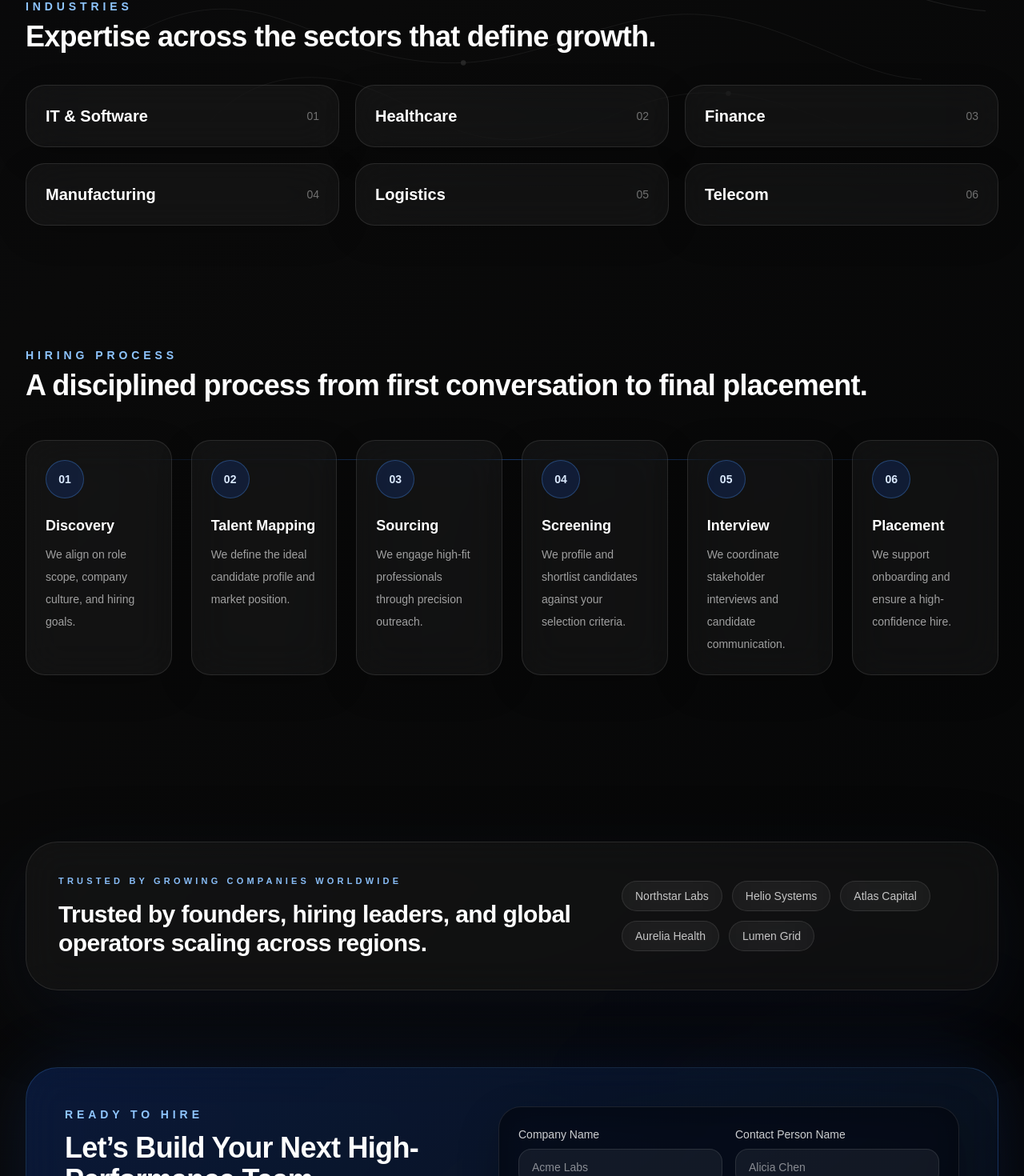
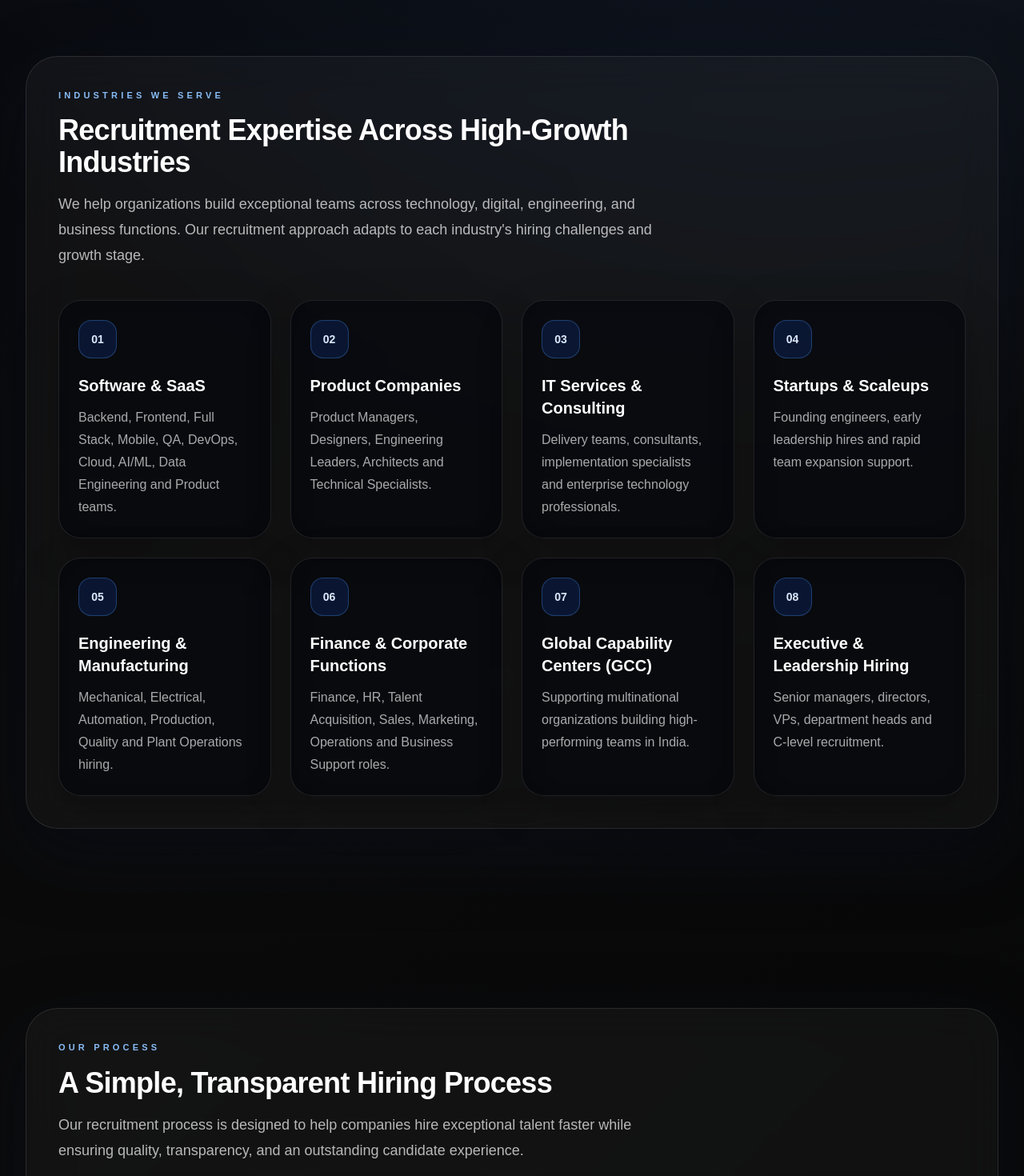
Before and after one commit to Thehiringrebeles/the-hiring-rebels, a Next.js app: page / in a window 1280 px wide. Shown: the part 2340-3810 px from the top of the page at 80% size. Built offline with nearby package versions, Linux system fonts and the light colour scheme.

Commit message:
Enhance homepage with premium recruitment content and lead generation

```diff
--- a/components/CTA.tsx
+++ b/components/CTA.tsx
@@ -1,24 +1,72 @@
-const trustedBrands = ['Northstar Labs', 'Helio Systems', 'Atlas Capital', 'Aurelia Health', 'Lumen Grid'];
+const whyChooseFeatures = [
+  {
+    title: 'IT & Technology Hiring',
+    description:
+      'Specialized hiring for software, product, engineering, cloud, AI, cybersecurity, QA, DevOps, and technical leadership roles.',
+    icon: '↗',
+  },
+  {
+    title: 'Global Talent Acquisition',
+    description:
+      'Supporting hiring across India and international markets with a streamlined recruitment process.',
+    icon: '◌',
+  },
+  {
+    title: 'AI-Powered Candidate Sourcing',
+    description:
+      'Leveraging AI tools, LinkedIn Talent Intelligence, Boolean search, and advanced sourcing strategies to identify top talent.',
+    icon: '✦',
+  },
+  {
+    title: 'Fast & Efficient Hiring',
+    description:
+      'Optimized recruitment workflows designed to reduce hiring time while maintaining exceptional candidate quality.',
+    icon: '⚡',
+  },
+  {
+    title: 'Personalized Recruitment Partnership',
+    description:
+      'Every client receives dedicated support, transparent communication, and a hiring strategy tailored to their business.',
+    icon: '◎',
+  },
+  {
+    title: 'Quality-First Approach',
+    description:
+      'We believe successful hiring is about long-term fit, not just filling vacancies.',
+    icon: '✓',
+  },
+];
 
 export function CTA() {
   return (
     <>
       <section className="mx-auto max-w-7xl px-6 py-20 lg:px-8 lg:py-24">
         <div className="rounded-[40px] border border-white/10 bg-white/[0.04] p-8 shadow-[0_30px_90px_rgba(15,23,42,0.35)] backdrop-blur-xl lg:p-10" data-animate>
-          <div className="flex flex-col gap-8 lg:flex-row lg:items-center lg:justify-between">
-            <div className="max-w-2xl">
-              <p className="text-[11px] font-semibold uppercase tracking-[0.38em] text-blue-300/95">Trusted by Growing Companies Worldwide</p>
-              <h2 className="mt-4 text-2xl font-semibold tracking-[-0.02em] text-white sm:text-3xl">
-                Trusted by founders, hiring leaders, and global operators scaling across regions.
-              </h2>
-            </div>
-            <div className="flex flex-wrap gap-3">
-              {trustedBrands.map((brand) => (
-                <div key={brand} className="rounded-full border border-white/10 bg-white/[0.04] px-4 py-2 text-sm font-medium text-white/75 backdrop-blur-xl">
-                  {brand}
+          <div className="max-w-3xl">
+            <p className="text-[11px] font-semibold uppercase tracking-[0.38em] text-blue-300/95">WHY CHOOSE HIRING REBELS</p>
+            <h2 className="mt-4 text-3xl font-semibold tracking-[-0.02em] text-white sm:text-4xl">
+              Recruitment Built for Speed, Quality & Growth
+            </h2>
+            <p className="mt-4 text-lg leading-8 text-white/70">
+              Hiring Rebels partners with startups, technology companies, and growing businesses to deliver exceptional talent through strategic recruitment, AI-powered sourcing, and a highly personalized hiring experience. We focus on quality over quantity, helping companies hire the right people faster.
+            </p>
+          </div>
+
+          <div className="mt-10 grid gap-6 md:grid-cols-2 xl:grid-cols-3">
+            {whyChooseFeatures.map((feature, index) => (
+              <div
+                key={feature.title}
+                className="group rounded-[28px] border border-white/10 bg-white/[0.04] p-6 backdrop-blur-xl shadow-[0_18px_55px_rgba(0,0,0,0.22)] transition duration-300 hover:-translate-y-2 hover:border-blue-400/35 hover:bg-white/[0.08]"
+                data-animate
+                style={{ transitionDelay: `${index * 70}ms` }}
+              >
+                <div className="mb-5 inline-flex h-12 w-12 items-center justify-center rounded-2xl bg-gradient-to-br from-blue-600/25 to-blue-400/20 text-lg font-semibold text-blue-100 transition duration-300 group-hover:scale-105">
+                  {feature.icon}
                 </div>
-              ))}
-            </div>
+                <h3 className="text-xl font-semibold text-white">{feature.title}</h3>
+                <p className="mt-3 text-base leading-7 text-white/65">{feature.description}</p>
+              </div>
+            ))}
           </div>
         </div>
       </section>
--- a/components/Industries.tsx
+++ b/components/Industries.tsx
@@ -1,36 +1,84 @@
 const industries = [
-  'IT & Software',
-  'Healthcare',
-  'Finance',
-  'Manufacturing',
-  'Logistics',
-  'Telecom',
+  {
+    title: 'Software & SaaS',
+    description:
+      'Backend, Frontend, Full Stack, Mobile, QA, DevOps, Cloud, AI/ML, Data Engineering and Product teams.',
+    icon: '01',
+  },
+  {
+    title: 'Product Companies',
+    description:
+      'Product Managers, Designers, Engineering Leaders, Architects and Technical Specialists.',
+    icon: '02',
+  },
+  {
+    title: 'IT Services & Consulting',
+    description:
+      'Delivery teams, consultants, implementation specialists and enterprise technology professionals.',
+    icon: '03',
+  },
+  {
+    title: 'Startups & Scaleups',
+    description:
+      'Founding engineers, early leadership hires and rapid team expansion support.',
+    icon: '04',
+  },
+  {
+    title: 'Engineering & Manufacturing',
+    description:
+      'Mechanical, Electrical, Automation, Production, Quality and Plant Operations hiring.',
+    icon: '05',
+  },
+  {
+    title: 'Finance & Corporate Functions',
+    description:
+      'Finance, HR, Talent Acquisition, Sales, Marketing, Operations and Business Support roles.',
+    icon: '06',
+  },
+  {
+    title: 'Global Capability Centers (GCC)',
+    description:
+      'Supporting multinational organizations building high-performing teams in India.',
+    icon: '07',
+  },
+  {
+    title: 'Executive & Leadership Hiring',
+    description:
+      'Senior managers, directors, VPs, department heads and C-level recruitment.',
+    icon: '08',
+  },
 ];
 
 export function Industries() {
   return (
-    <section id="industries" className="mx-auto max-w-7xl px-6 py-6 lg:px-8 lg:py-10">
-      <div className="mb-10" data-animate>
-        <p className="text-sm font-semibold uppercase tracking-[0.35em] text-blue-300">Industries</p>
-        <h2 className="mt-2 text-3xl font-semibold tracking-[-0.02em] text-white sm:text-4xl">
-          Expertise across the sectors that define growth.
+    <section id="industries" className="mx-auto max-w-7xl px-6 py-24 lg:px-8 lg:py-28">
+      <div className="rounded-[40px] border border-white/10 bg-white/[0.04] p-8 shadow-[0_30px_90px_rgba(15,23,42,0.35)] backdrop-blur-xl lg:p-10" data-animate>
+        <div className="max-w-3xl">
+          <p className="text-[11px] font-semibold uppercase tracking-[0.38em] text-blue-300/95">INDUSTRIES WE SERVE</p>
+          <h2 className="mt-4 text-3xl font-semibold tracking-[-0.02em] text-white sm:text-4xl">
+            Recruitment Expertise Across High-Growth Industries
           </h2>
+          <p className="mt-4 text-lg leading-8 text-white/70">
+            We help organizations build exceptional teams across technology, digital, engineering, and business functions. Our recruitment approach adapts to each industry&apos;s hiring challenges and growth stage.
+          </p>
         </div>
 
-      <div className="grid gap-5 sm:grid-cols-2 xl:grid-cols-3">
+        <div className="mt-10 grid gap-6 md:grid-cols-2 xl:grid-cols-4">
           {industries.map((industry, index) => (
             <div
-            key={industry}
-            className="rounded-[24px] border border-white/10 bg-white/[0.04] p-6 backdrop-blur-xl shadow-[0_12px_40px_rgba(0,0,0,0.18)] transition duration-300 hover:-translate-y-1 hover:border-blue-400/30 hover:bg-white/[0.08]"
+              key={industry.title}
+              className="group rounded-[28px] border border-white/10 bg-[#03050a]/70 p-6 shadow-[0_18px_55px_rgba(0,0,0,0.22)] backdrop-blur-xl transition duration-300 hover:-translate-y-2 hover:border-blue-400/35"
               data-animate
               style={{ transitionDelay: `${index * 70}ms` }}
             >
-            <div className="flex items-center justify-between">
-              <h3 className="text-xl font-semibold text-white">{industry}</h3>
-              <span className="text-sm text-white/40">0{index + 1}</span>
+              <div className="mb-5 inline-flex h-12 w-12 items-center justify-center rounded-2xl border border-blue-400/30 bg-blue-600/15 text-sm font-semibold text-blue-100">
+                {industry.icon}
               </div>
+              <h3 className="text-xl font-semibold text-white">{industry.title}</h3>
+              <p className="mt-3 text-base leading-7 text-white/65">{industry.description}</p>
             </div>
           ))}
+        </div>
       </div>
     </section>
   );
--- a/components/Process.tsx
+++ b/components/Process.tsx
@@ -1,57 +1,62 @@
-const process = [
+const processSteps = [
   {
-    title: 'Discovery',
-    description: 'We align on role scope, company culture, and hiring goals.',
+    title: 'Discovery Call',
+    description:
+      'We understand your hiring goals, technical requirements, company culture, and timelines.',
+    icon: '01',
   },
   {
-    title: 'Talent Mapping',
-    description: 'We define the ideal candidate profile and market position.',
+    title: 'Talent Sourcing',
+    description:
+      'Using AI-powered sourcing, LinkedIn Talent Intelligence, Boolean search, and our recruitment expertise, we identify the best candidates.',
+    icon: '02',
   },
   {
-    title: 'Sourcing',
-    description: 'We engage high-fit professionals through precision outreach.',
+    title: 'Screening & Shortlisting',
+    description:
+      'Every profile is carefully evaluated before reaching your inbox, helping your team save valuable hiring time.',
+    icon: '03',
   },
   {
-    title: 'Screening',
-    description: 'We profile and shortlist candidates against your selection criteria.',
-  },
-  {
-    title: 'Interview',
-    description: 'We coordinate stakeholder interviews and candidate communication.',
-  },
-  {
-    title: 'Placement',
-    description: 'We support onboarding and ensure a high-confidence hire.',
+    title: 'Interview to Offer',
+    description:
+      'We coordinate interviews, manage candidate communication, support offer negotiations, and stay involved until the position is successfully filled.',
+    icon: '04',
   },
 ];
 
 export function Process() {
   return (
     <section id="process" className="mx-auto max-w-7xl px-6 py-24 lg:px-8 lg:py-28">
-      <div className="mb-10" data-animate>
-        <p className="text-sm font-semibold uppercase tracking-[0.35em] text-blue-300">Hiring Process</p>
-        <h2 className="mt-2 text-3xl font-semibold tracking-[-0.02em] text-white sm:text-4xl">
-          A disciplined process from first conversation to final placement.
+      <div className="rounded-[40px] border border-white/10 bg-white/[0.04] p-8 shadow-[0_30px_90px_rgba(15,23,42,0.35)] backdrop-blur-xl lg:p-10" data-animate>
+        <div className="max-w-3xl">
+          <p className="text-[11px] font-semibold uppercase tracking-[0.38em] text-blue-300/95">OUR PROCESS</p>
+          <h2 className="mt-4 text-3xl font-semibold tracking-[-0.02em] text-white sm:text-4xl">
+            A Simple, Transparent Hiring Process
           </h2>
+          <p className="mt-4 text-lg leading-8 text-white/70">
+            Our recruitment process is designed to help companies hire exceptional talent faster while ensuring quality, transparency, and an outstanding candidate experience.
+          </p>
         </div>
 
         <div className="relative mt-12">
-        <div className="absolute left-0 top-6 hidden h-px w-full bg-gradient-to-r from-transparent via-blue-500/40 to-transparent lg:block" />
-        <div className="grid gap-6 lg:grid-cols-6">
-          {process.map((step, index) => (
+          <div className="absolute left-0 top-6 hidden h-px w-full bg-gradient-to-r from-transparent via-blue-400/40 to-transparent lg:block" />
+          <div className="grid gap-6 lg:grid-cols-4">
+            {processSteps.map((step, index) => (
               <div
                 key={step.title}
-              className="relative rounded-[24px] border border-white/10 bg-white/[0.04] p-6 backdrop-blur-xl shadow-[0_15px_45px_rgba(0,0,0,0.2)] transition duration-300 hover:-translate-y-1 hover:border-blue-400/30"
+                className="relative rounded-[28px] border border-white/10 bg-[#03050a]/70 p-6 shadow-[0_18px_55px_rgba(0,0,0,0.22)] backdrop-blur-xl transition duration-300 hover:-translate-y-2 hover:border-blue-400/35"
                 data-animate
-              style={{ transitionDelay: `${index * 70}ms` }}
+                style={{ transitionDelay: `${index * 80}ms` }}
               >
-              <div className="mb-5 inline-flex h-12 w-12 items-center justify-center rounded-full border border-blue-400/30 bg-blue-600/15 text-sm font-semibold text-blue-100">
-                0{index + 1}
+                <div className="mb-5 inline-flex h-12 w-12 items-center justify-center rounded-2xl border border-blue-400/30 bg-blue-600/15 text-sm font-semibold text-blue-100">
+                  {step.icon}
                 </div>
-              <h3 className="text-lg font-semibold text-white">{step.title}</h3>
-              <p className="mt-2 text-sm leading-7 text-white/60">{step.description}</p>
+                <h3 className="text-xl font-semibold text-white">{step.title}</h3>
+                <p className="mt-3 text-base leading-7 text-white/65">{step.description}</p>
               </div>
             ))}
+          </div>
         </div>
       </div>
     </section>
```
Lines whose indentation alone changed are shown as unchanged.
